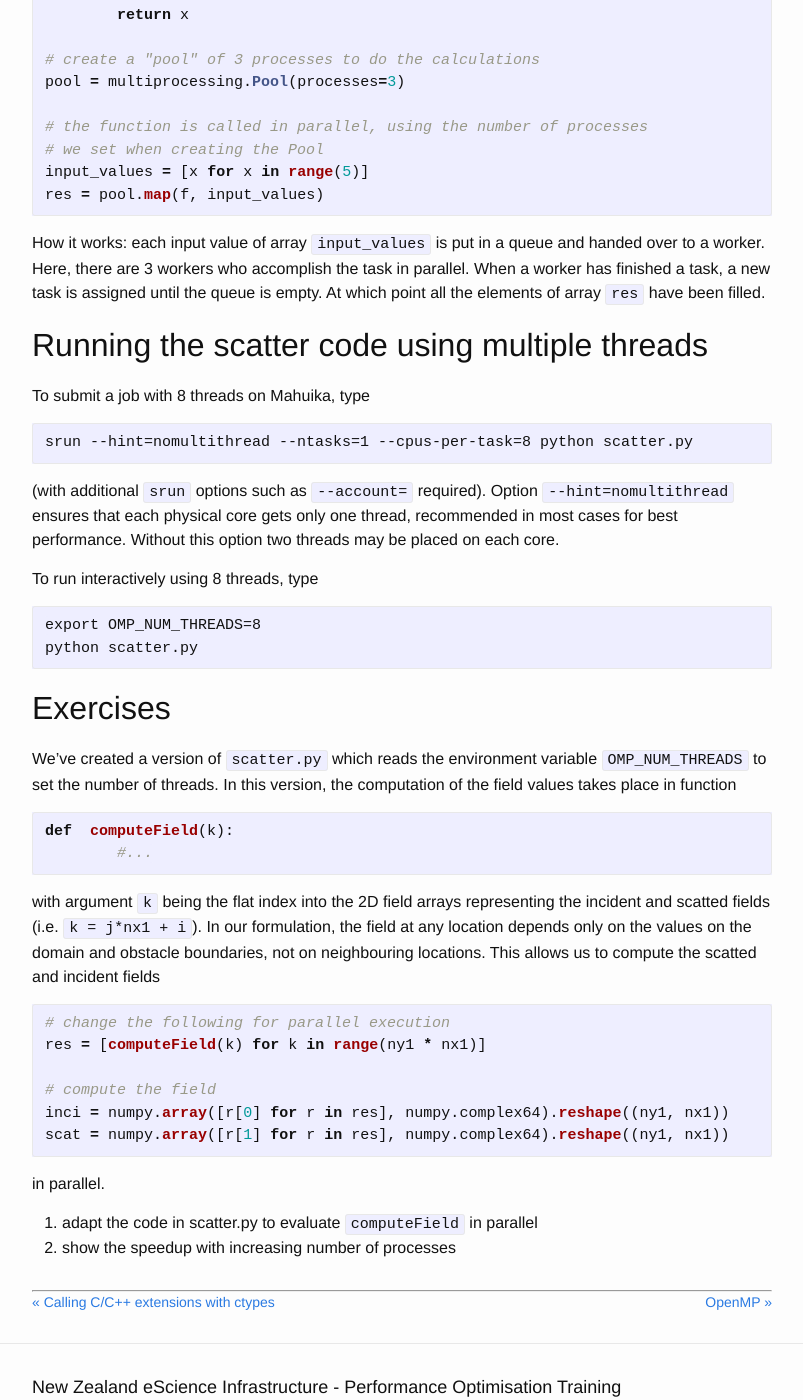
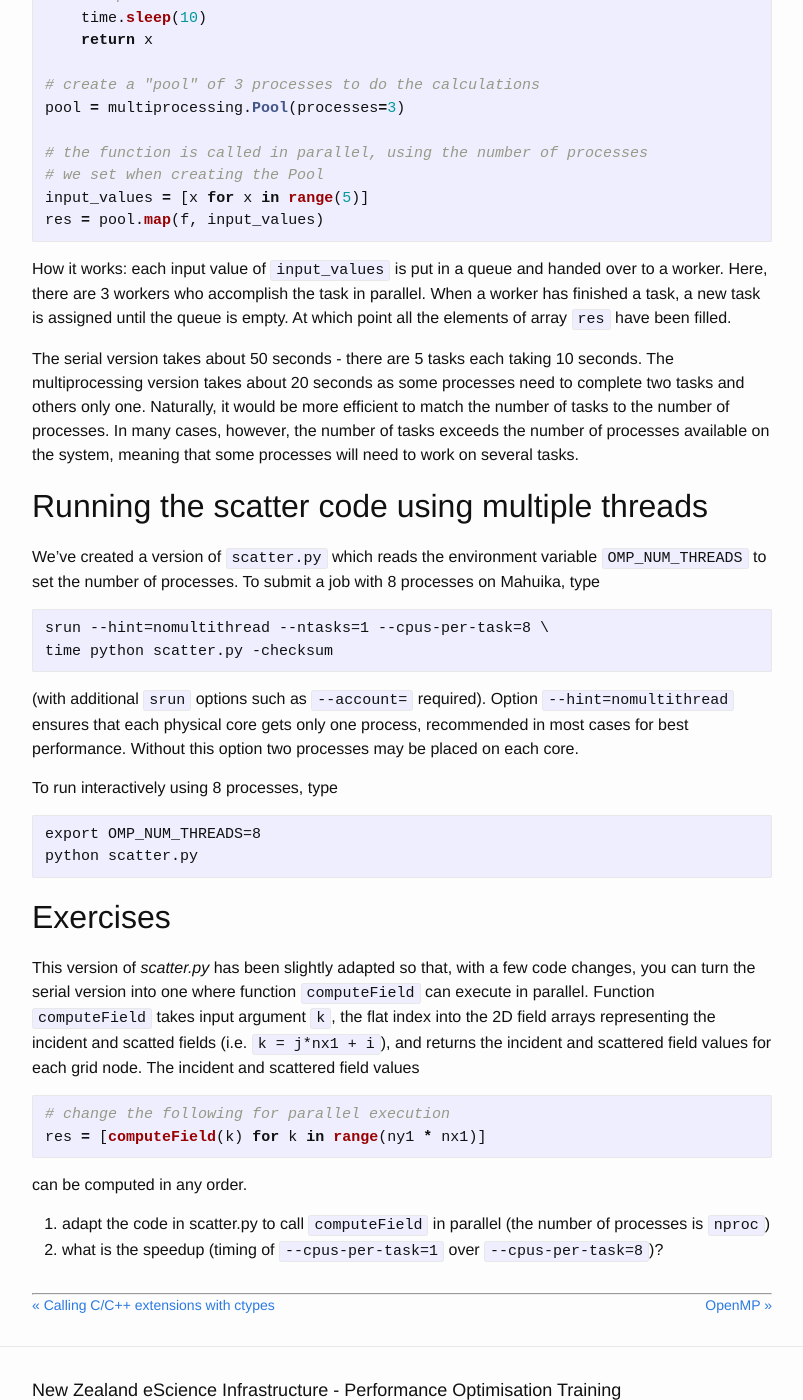
Before and after one commit to nesi/perf-training, a Jekyll site: the page built from _lessons/python-scatter/04a-multiprocessing.md, in a window 1280 px wide and 1400 px high, scrolled down 1779 px. Shown: the whole window, without its empty margins (238-1041 px from the left). Built offline with Jekyll 4.4.1, drawn with Linux system fonts in a browser that asks for light colours; some of the changed text lies outside the part shown.

Commit message:
+ paragraph entioned expected speedup. Minor changes

````diff
--- a/_lessons/python-scatter/04a-multiprocessing.md
+++ b/_lessons/python-scatter/04a-multiprocessing.md
@@ -16,47 +16,48 @@ cd multiproc
 
 ## Why multiprocessing
 
-Multiprocessing is suitable when you have:
+Multiprocessing is suitable when:
 
- * computational resources with many CPU cores. On Mahuika, you can access up to 36 cores (72 hyperthreads).
- * a large number of tasks to be executed in any order
+ * your computational resources have many CPU cores. On Mahuika, you can access up to 36 cores (72 hyperthreads).
+ * you have a large number of tasks that need to be executed in any order
 
 ### Pros
 
- * a way to leverage multiple CPU cores for increased performance
- * can handle different work load
+ * decreases your execution time by leveraging multiple CPU cores
+ * suitable when the workload of each process varies
 
 ### Cons
 
+ * uses more resources
  * processes must typically run on the same node
 
 ## Learn the basics
 
-As an example, we'll assume that you have to apply a very expensive function to a large number of input values:
+As an example, we'll assume that you have to apply a very expensive function `f` to a number of input values:
 
 ```python
 import time
 
 def f(x):
-	# expensive function
-	time.sleep(10)
-	return x
+    # expensive function
+    time.sleep(10)
+    return x
 
 # call the function sequentially for input values 0, 1, 2, 3 and 4
 input_values = [x for x in range(5)]
 res = [f(x) for x in input_values]
 ```
 
-In its original form, function `f` is called sequentially for each value of `x`. The modified version using 3 processes reads:
+In its original form, function `f` is called sequentially for each value of `x`. The modified version using 3 processes is:
 
 ```python
 import multiprocessing
 import time
 
 def f(x):
-	# expensive function
-	time.sleep(10)
-	return x
+    # expensive function
+    time.sleep(10)
+    return x
 
 # create a "pool" of 3 processes to do the calculations
 pool = multiprocessing.Pool(processes=3)
@@ -67,17 +68,21 @@ input_values = [x for x in range(5)]
 res = pool.map(f, input_values)
 ```
 
-How it works: each input value of array `input_values` is put in a queue and handed over to a worker. Here, there are 3 workers who accomplish the task in parallel. When a worker has finished a task, a new task is assigned until the queue is empty. At which point all the elements of array `res` have been filled.
+How it works: each input value of `input_values` is put in a queue and handed over to a worker. Here, there are 3 workers who accomplish the task in parallel. When a worker has finished a task, a new task is assigned until the queue is empty. At which point all the elements of array `res` have been filled.
+
+The serial version takes about 50 seconds - there are 5 tasks each taking 10 seconds. The multiprocessing version takes about 20 seconds as some processes need to complete two tasks and others only one. Naturally, it would be more efficient to match the number of tasks to the number of processes. In many cases, however, the number of tasks exceeds the number of processes available on the system, meaning that some processes will need to work on several tasks.
+
 
 ## Running the scatter code using multiple threads
 
-To submit a job with 8 threads on Mahuika, type
+We've created a version of `scatter.py` which reads the environment variable `OMP_NUM_THREADS` to set the number of processes. To submit a job with 8 processes on Mahuika, type
 ```
-srun --hint=nomultithread --ntasks=1 --cpus-per-task=8 python scatter.py
+srun --hint=nomultithread --ntasks=1 --cpus-per-task=8 \
+time python scatter.py -checksum
 ```
-(with additional `srun` options such as `--account=` required). Option `--hint=nomultithread` ensures that each physical core gets only one thread, recommended in most cases for best performance. Without this option two threads may be placed on each core.
+(with additional `srun` options such as `--account=` required). Option `--hint=nomultithread` ensures that each physical core gets only one process, recommended in most cases for best performance. Without this option two processes may be placed on each core.
 
-To run interactively using 8 threads, type
+To run interactively using 8 processes, type
 ```
 export OMP_NUM_THREADS=8
 python scatter.py
@@ -85,21 +90,12 @@ python scatter.py
 
 ## Exercises
 
-We've created a version of `scatter.py` which reads the environment variable `OMP_NUM_THREADS` to set the number of threads.  In this version, the computation of the field values takes place in function
-```python
-def  computeField(k):
-	#...
-```
-with argument `k` being the flat index into the 2D field arrays representing the incident and scatted fields (i.e. `k = j*nx1 + i`). In our formulation, the field at any location depends only on the values on the domain and obstacle boundaries, not on neighbouring locations. This allows us to compute the scatted and incident fields
+ This version of *scatter.py* has been slightly adapted so that, with a few code changes, you can turn the serial version into one where function `computeField` can execute in parallel. Function `computeField` takes input argument `k`, the flat index into the 2D field arrays representing the incident and scatted fields (i.e. `k = j*nx1 + i`), and returns the incident and scattered field values for each grid node. The incident and scattered field values
 ```python
 # change the following for parallel execution
 res = [computeField(k) for k in range(ny1 * nx1)]
+```
+can be computed in any order.
 
-# compute the field
-inci = numpy.array([r[0] for r in res], numpy.complex64).reshape((ny1, nx1))
-scat = numpy.array([r[1] for r in res], numpy.complex64).reshape((ny1, nx1))
-```
-in parallel.
-
-1. adapt the code in scatter.py to evaluate `computeField` in parallel
-2. show the speedup with increasing number of processes
+1. adapt the code in scatter.py to call `computeField` in parallel (the number of processes is `nproc`)
+2. what is the speedup (timing of `--cpus-per-task=1` over `--cpus-per-task=8`)?
````
